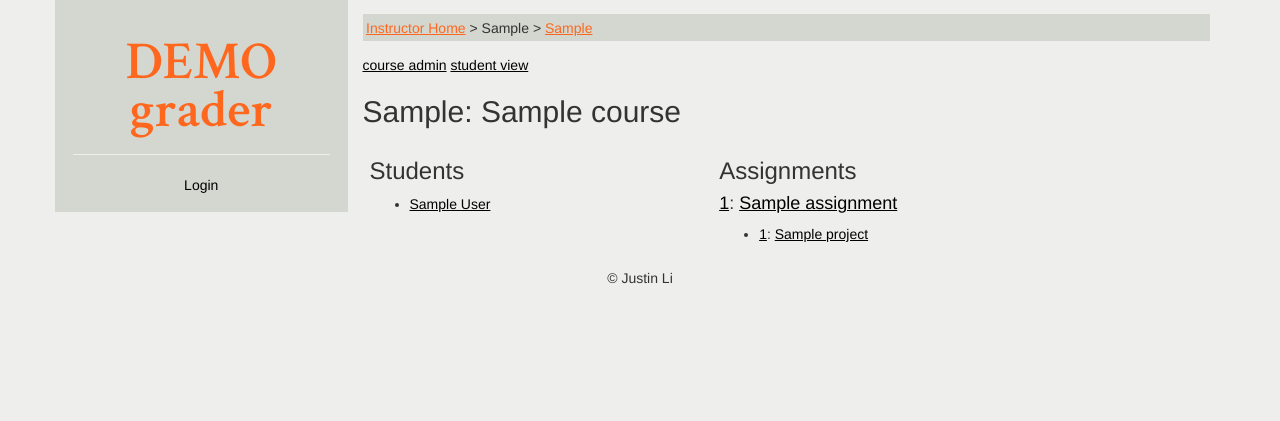
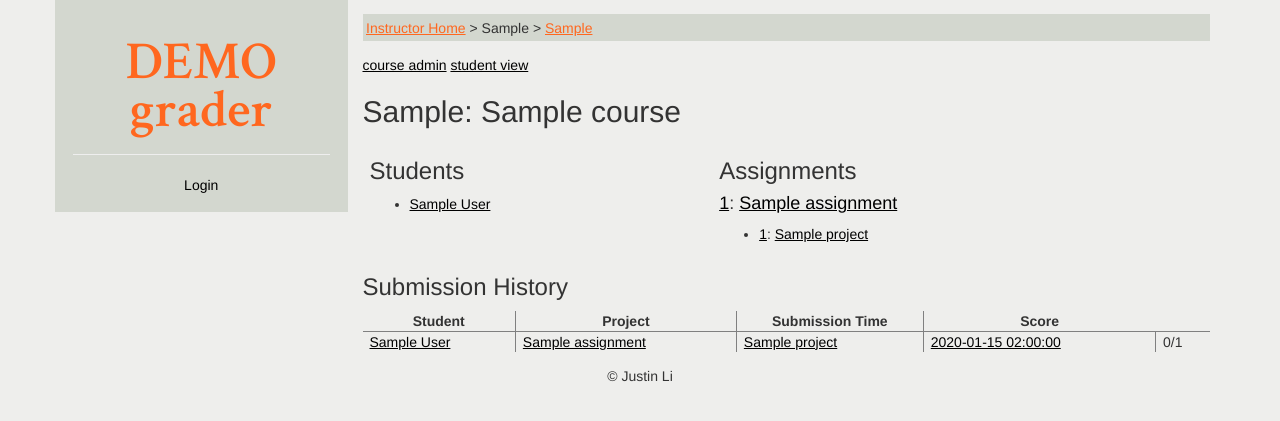
Before and after one commit to justinnhli/demograder, a Django app: template demograder/templates/demograder/instructor/course.html in a window 1280 px wide. Shown: the top 421 px of the page. Run offline with Django 3.2, Linux system fonts and the light colour scheme; data comes from the database, SQL or seed files in the repository; tables that the repository leaves empty hold one stand-in row (values such as "Sample post"); the template is opened without the code that fills it: values that come from a table or form of the project are taken from there, most other values are stand-ins (such as "Sample title", 1, 10 or a date in 2020); parts of the project's set-up code (start-up, migrations or seed data) failed here and were passed over; some libraries are stand-ins or nearby versions.

Commit message:
list submission history in instructor course page

```diff
--- a/demograder/instructor_views.py
+++ b/demograder/instructor_views.py
@@ -84,6 +84,7 @@ def instructor_course_view(request, **kwargs):
         raise Http404
     context['students'] = context['course'].enrolled_students()
     context['assignments'] = Assignment.objects.filter(course=context['course'])
+    context['submissions'] = Submission.objects.filter(project__assignment__course=context['course'])
     return render(request, 'demograder/instructor/course.html', context)
 
 
--- a/demograder/templates/demograder/instructor/course.html
+++ b/demograder/templates/demograder/instructor/course.html
@@ -57,5 +57,28 @@
         </td>
     </tr>
 </table>
+
+<h3>Submission History</h3>
+
+{% if submissions %}
+<table>
+    <tr>
+        <th>Student</th>
+        <th>Project</th>
+        <th>Submission Time</th>
+        <th>Score</th>
+    </tr>
+    {% for submission in submissions %}
+    <tr>
+        <td><a href="{% url 'instructor_student' submission.student.id %}">{{ submission.student.full_name }}</a></td>
+        <td><a href="{% url 'instructor_assignment' submission.project.assignment %}">{{ submission.project.assignment.name }}</a></td>
+        <td><a href="{% url 'instructor_project' submission.project %}">{{ submission.project.name }}</a></td>
+        <td><a href="{% url 'submission' submission.id %}">{{ submission.iso_format }}</a></td>
+        <td>{{ submission.score_str }}</td>
+    </tr>
+    {% endfor %}
+</table>
+{% endif %}
+
 <!-- end demograder/instructor/course.html:content -->
 {% endblock %}
```
